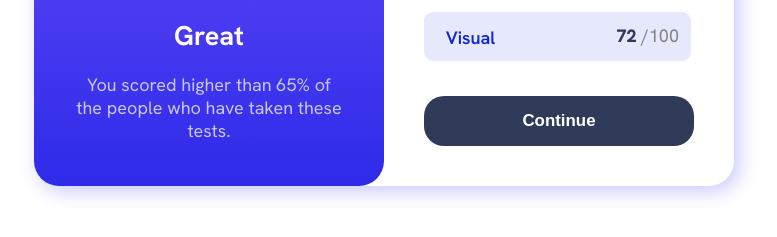
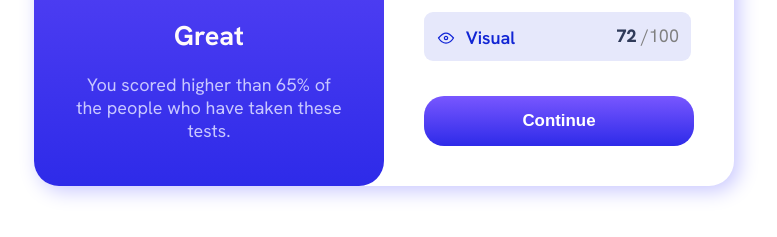
Before and after one commit to Alejandro-SaJ/quinto, a plain HTML site: page index.html in a window 1280 px wide. In both pictures the pointer is over the button "Continue". Shown: the part 379-616 px from the top of the page, without its empty margins (256-1033 px from the left). Drawn offline with Linux system fonts and the light colour scheme.

Commit message:
Add files via upload

```diff
--- a/style.css
+++ b/style.css
@@ -186,6 +186,12 @@ button{
     font-size: 1.9rem;
 
 }
+button:hover{
+
+    background: linear-gradient(var(--LightSlateBlue),var(--LightRoyalBlue));
+    cursor: pointer;
+
+}
 
 
 @media only screen and (max-width: 700px) {
```
Also changed, not shown: assets/images/favicon-32x32.png (added), assets/images/icon-memory.svg (added), assets/images/icon-reaction.svg (added), assets/images/icon-verbal.svg (added), assets/images/icon-visual.svg (added).
